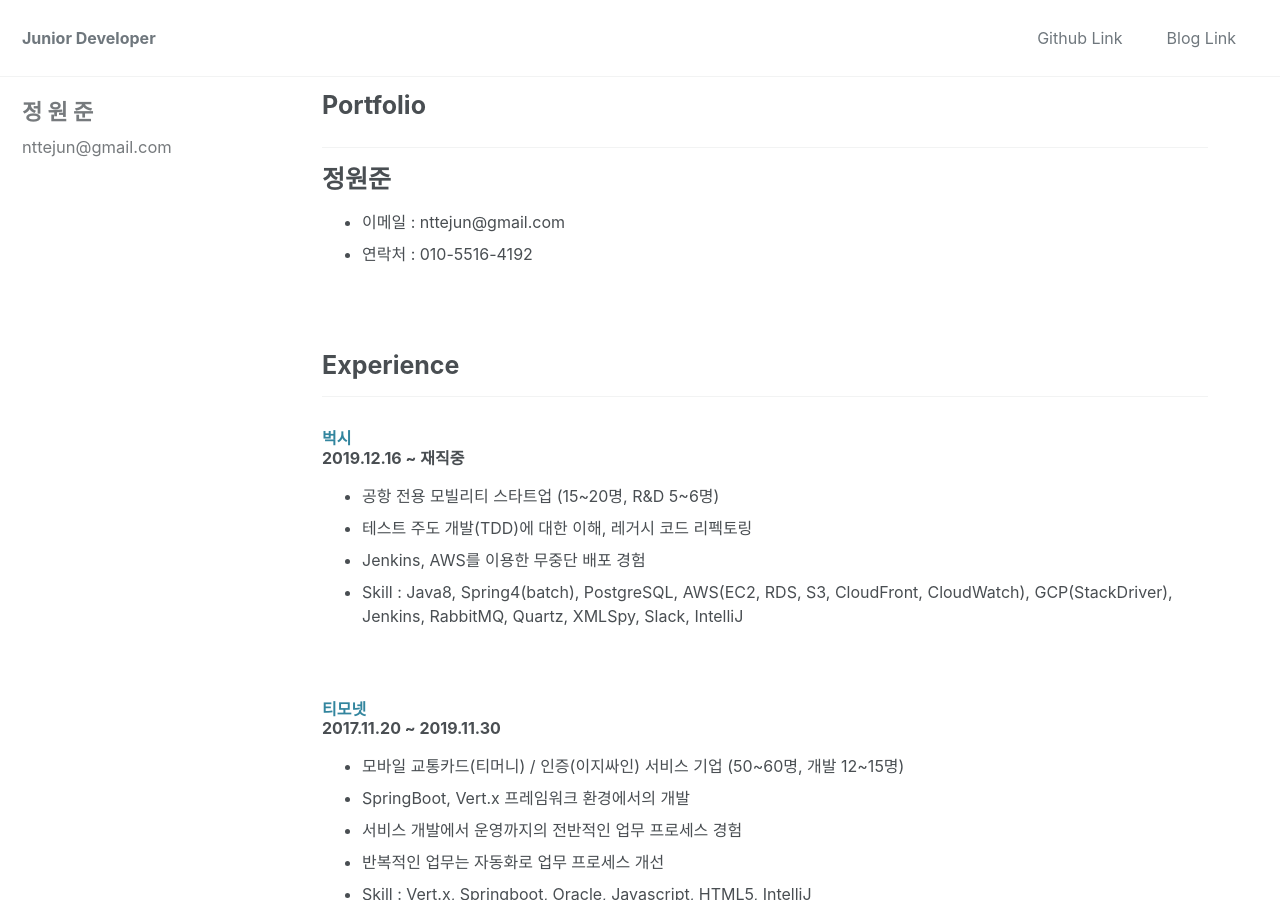
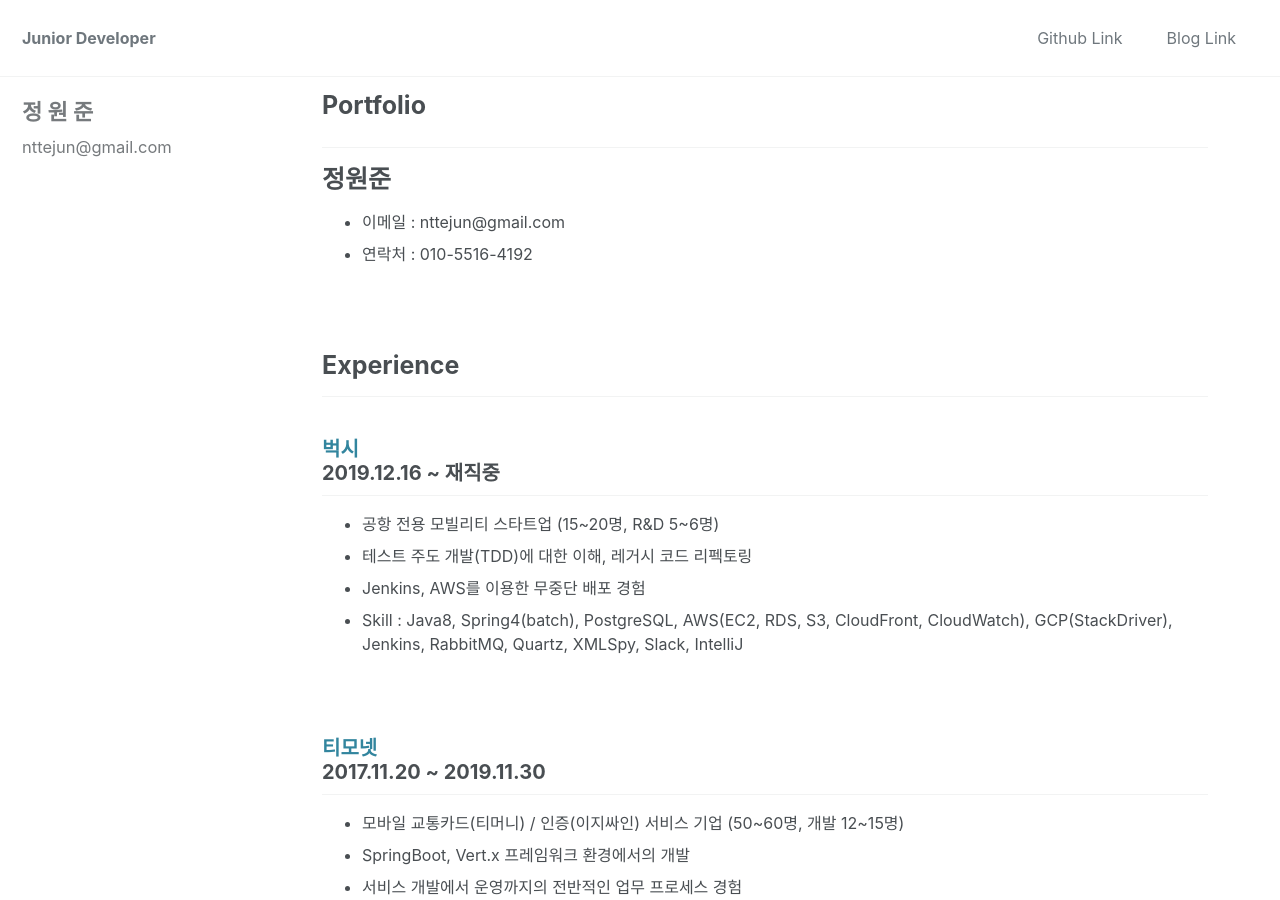
Before and after one commit to nttejun/nttejun.github.io, a Jekyll site: the page built from _posts/2019-04-28-portfolio.md, in a window 1280 px wide and 900 px high. Built offline with Jekyll 4.4.1, drawn with Linux system fonts in a browser that asks for light colours; cached includes are drawn as plain includes; nearby versions of some CDN libraries.

Commit message:
Updated portfolio 2020.04.15

```diff
--- a/_posts/2019-04-28-portfolio.md
+++ b/_posts/2019-04-28-portfolio.md
@@ -12,10 +12,10 @@
 <h1>Experience</h1>
 ---
 
-<h3>
+<h2>
 <a onclick="location.href='https://www.buxikorea.com'">벅시</a><br>
 2019.12.16 ~ 재직중<br>
-</h3>
+</h2>
 
   - 공항 전용 모빌리티 스타트업 (15~20명, R&D 5~6명)
   - 테스트 주도 개발(TDD)에 대한 이해, 레거시 코드 리펙토링
@@ -24,10 +24,10 @@
 
 <br>
 
-<h3>
+<h2>
 <a onclick="location.href='https://www.t-monet.com'">티모넷</a><br>
 2017.11.20 ~ 2019.11.30<br>
-</h3>
+</h2>
 
   - 모바일 교통카드(티머니) / 인증(이지싸인) 서비스 기업 (50~60명, 개발 12~15명)
   - SpringBoot, Vert.x 프레임워크 환경에서의 개발
@@ -41,8 +41,8 @@
 <h1>Projects</h1>
 ---
 
-<h3>벅시 - 5개월<br>
-R&D Team Backend Developer</h3>
+<h2>벅시 - 5개월<br>
+R&D Team Backend Developer</h2>
 
 -  <b>2019.12.16 ~ 현재 업무</b><br>
 <b>모빌리티 서비스 개발 업무</b>
@@ -55,8 +55,8 @@ R&D Team Backend Developer</h3>
 
 <br>
 
-<h3>티모넷 - 2년<br>
-서비스 개발팀, 서버 개발자</h3>
+<h2>티모넷 - 2년<br>
+서비스 개발팀, 서버 개발자</h2>
 
 -  <b>2018.10 ~ 2019.11.30</b><br>
 <b>클라우드 보안토큰 서비스 운영 및 유지보수 업무</b>
```
